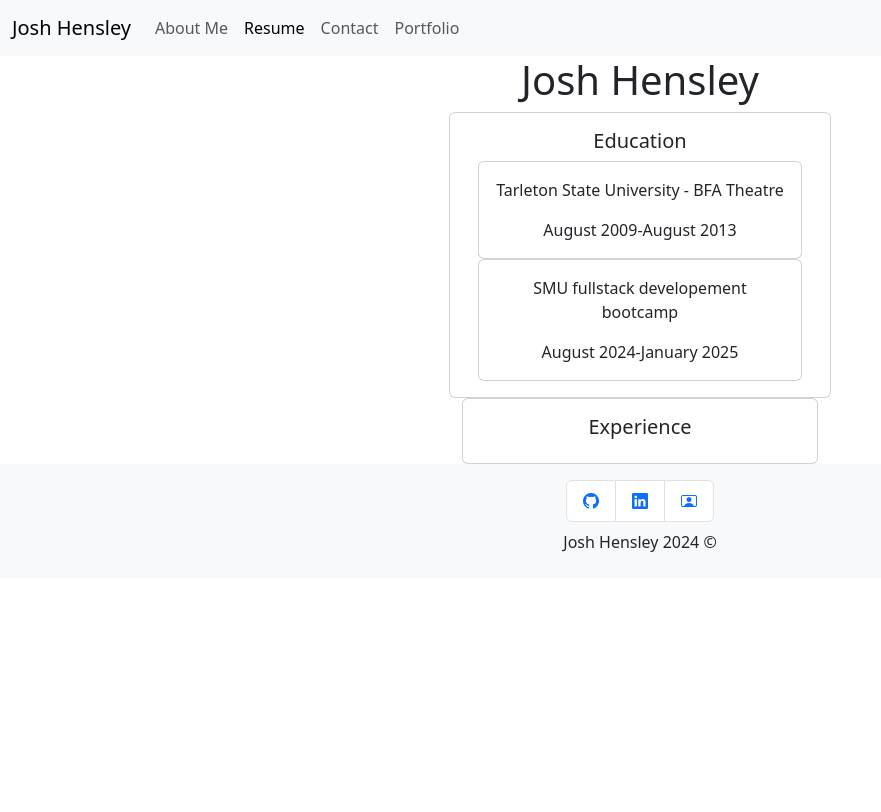
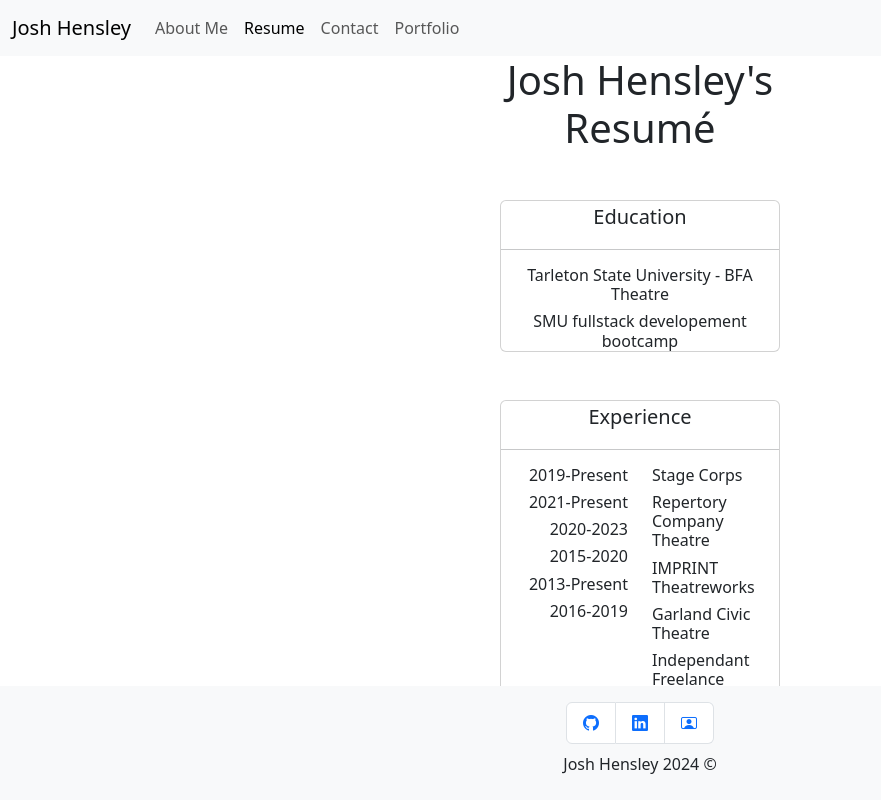
Before and after one commit to josh-hensley/React-Portfolio, a React (Vite) app in the folder client/: page /resume in a window 1280 px wide. Shown: the top 812 px of the page, without its empty margins (0-881 px from the left). Built offline with nearby package versions, Linux system fonts and the light colour scheme.

Commit message:
semblance of resume page created

```diff
--- a/client/src/components/Content/Resume.jsx
+++ b/client/src/components/Content/Resume.jsx
@@ -1,41 +1,42 @@
 function Resume() {
     return (
         <>
-            <div className="container text-center">
-                <h1>Josh Hensley</h1>
-                <div className="row">
-                    <div className="col"></div>
-                    <div className="card col">
-                        <div className="card-body">
-                            <h5 className="card-title">Education</h5>
-                            <div className="card">
-                                <div className="card-body">
-                                    <p className="card-text">Tarleton State University - BFA Theatre</p>
-                                    <figcaption>August 2009-August 2013</figcaption>
-                                </div>
+            <div className="row">
+                <div className="col"></div>
+                <div className="col">
+                    <div className="container">
+                    <h1 className="text-center">Josh Hensley's Resumé</h1>
+                    <div className="card m-5 text-center">
+                        <h5 className="card-title my-1 text-center">Education</h5>
+                        <hr />
+                        <h6 className="card-text">Tarleton State University - BFA Theatre</h6>
+                        <h6 className="card-text">SMU fullstack developement bootcamp</h6>
+                    </div>
+                    <div className="card m-5">
+                        <h5 className="card-title my-1 text-center">Experience</h5>
+                        <hr />
+                        <div className="row">
+                            <div className="col text-end">
+                                <h6 className="card-text">2019-Present</h6>
+                                <h6 className="card-text">2021-Present</h6>
+                                <h6 className="card-text">2020-2023</h6>
+                                <h6 className="card-text">2015-2020</h6>
+                                <h6 className="card-text">2013-Present</h6>
+                                <h6 className="card-text">2016-2019</h6>
                             </div>
-                            <div className="card">
-                                <div className="card-body">
-                                    <p className="card-text">SMU fullstack developement bootcamp</p>
-                                    <figcaption>August 2024-January 2025</figcaption>
-                                </div>
+                            <div className="col">
+                                <h6 className="card-text">Stage Corps</h6>
+                                <h6 className="card-text">Repertory Company Theatre</h6>
+                                <h6 className="card-text">IMPRINT Theatreworks</h6>
+                                <h6 className="card-text">Garland Civic Theatre</h6>
+                                <h6 className="card-text">Independant Freelance Theatre Artist</h6>
+                                <h6 className="card-text">Naaman Forest High School</h6>
                             </div>
                         </div>
                     </div>
-                    <div className="col"></div>
+                    </div>
                 </div>
-                <div className="row">
-                    <div className="col"></div>
-                    <div className="col">
-                        <div className="card">
-                            <div className="card-body">
-                                <h5 className="card-title">Experience</h5>
-
-                            </div>
-                        </div>
-                    </div>
-                    <div className="col"></div>
-                </div>
+                <div className="col"></div>
             </div>
         </>
     )
```
